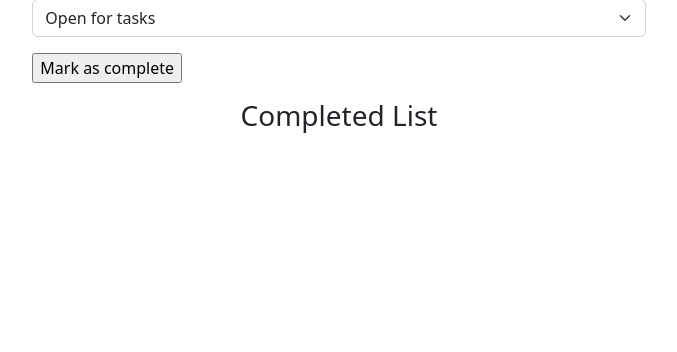
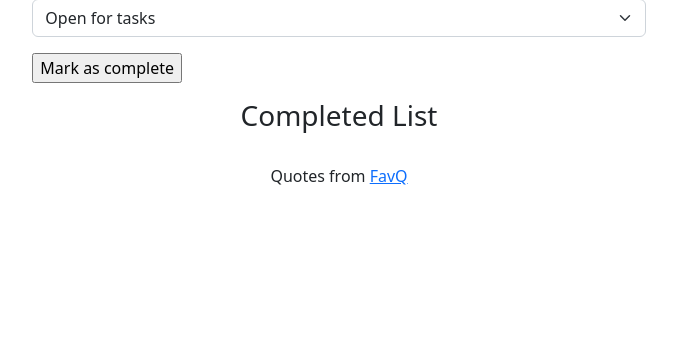
Before and after one commit to nyeh222/hcde310-p3-final-project, a Flask app: page /completed in a window 1280 px wide. Shown: the part 309-661 px from the top of the page, without its empty margins (301-978 px from the left). Run offline with Flask 3, Linux system fonts and the light colour scheme.

Commit message:
add footer

```diff
--- a/templates/base.html
+++ b/templates/base.html
@@ -19,6 +19,15 @@
                     {% block content %}{% endblock %}
                 </div>
             </div>
+            <div class="row">
+                <div class="text-center">
+                    <footer>
+                        <br>
+                        Quotes from <a href="https://favqs.com/">FavQ</a>
+                        <br>
+                    </footer>
+                </div>
+            </div>
         </div>
         <script src="https://cdn.jsdelivr.net/npm/bootstrap@5.2.3/dist/js/bootstrap.bundle.min.js"></script>
     </body>
```
